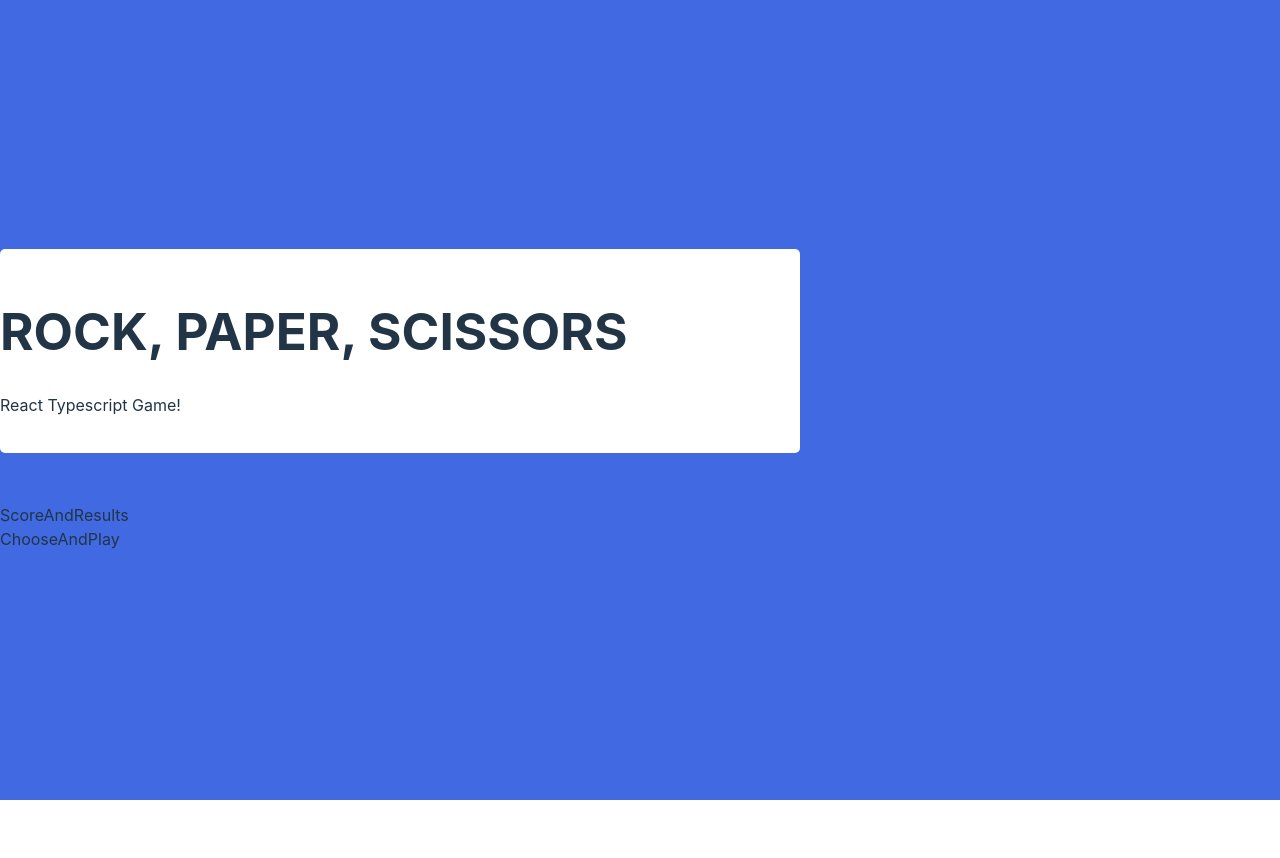
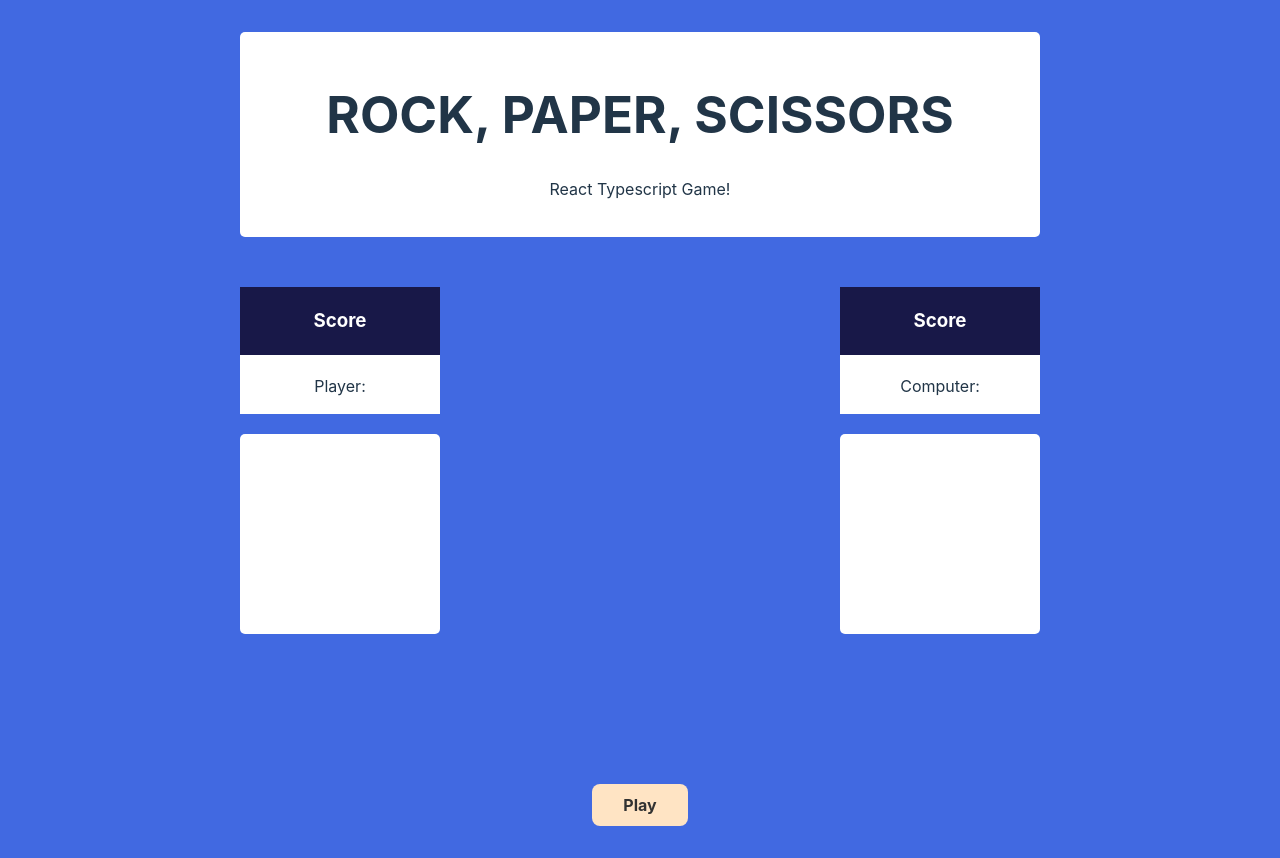
Before and after one commit to rycalingo/rock-paper-scissors-react-ts, a React (Vite) app: page / in a window 1280 px wide. Before the commit the page ends 800 px from the top, so only its background shows below. Built offline with nearby package versions, Linux system fonts and the light colour scheme.

Commit message:
Setting up the sections for the game

```diff
--- a/src/index.css
+++ b/src/index.css
@@ -11,6 +11,13 @@
   text-rendering: optimizeLegibility;
   -webkit-font-smoothing: antialiased;
   -moz-osx-font-smoothing: grayscale;
+}
+
+#root {
+  max-width: 1280px;
+  margin: 0 auto;
+  padding: 2rem;
+  text-align: center;
 }
 
 a {
--- /dev/null
+++ b/src/sections/ChooseAndPlay.module.css
@@ -0,0 +1,13 @@
+.choiceBtnCtn {
+  display: flex;
+  justify-content: center;
+  gap: 50px;
+}
+
+.playBtn {
+  background-color: bisque;
+  color: rgb(50, 50, 50);
+  padding: 10px 30px;
+  margin-top: 50px;
+  font-weight: bold;
+}
--- a/src/sections/ChooseAndPlay.tsx
+++ b/src/sections/ChooseAndPlay.tsx
@@ -1,5 +1,12 @@
+import styles from "./ChooseAndPlay.module.css";
+
 const ChooseAndPlay = () => {
-	return <div>ChooseAndPlay</div>;
+	return (
+		<>
+			<div className={styles.choiceBtnCtn}></div>
+			<button className={styles.playBtn}>Play</button>
+		</>
+	);
 };
 
 export default ChooseAndPlay;
--- /dev/null
+++ b/src/sections/ScoreAndResults.module.css
@@ -0,0 +1,43 @@
+.scoreCtn {
+  display: flex;
+  justify-content: space-between;
+}
+
+.scoreCtn h3 {
+  margin-top: 0;
+  padding: 20px 0;
+  background-color: #181848;
+  color: #fff;
+}
+
+.score {
+  width: 200px;
+  background-color: #fff;
+  margin-bottom: 20px;
+}
+
+.results {
+  display: flex;
+  justify-content: space-between;
+  align-items: center;
+  margin-bottom: 100px;
+  height: 200px;
+}
+
+.playerHand,
+.computerHand {
+  display: flex;
+  align-items: center;
+  justify-content: center;
+  flex-direction: column;
+  background-color: white;
+  width: 200px;
+  height: 200px;
+  border-radius: 5px;
+  position: relative;
+}
+
+.midCol {
+  color: #fff;
+  max-width: 400px;
+}
--- a/src/sections/ScoreAndResults.tsx
+++ b/src/sections/ScoreAndResults.tsx
@@ -1,5 +1,25 @@
+import styles from "./ScoreAndResults.module.css";
+
 const ScoreAndResults = () => {
-	return <div>ScoreAndResults</div>;
+	return (
+		<>
+			<div className={styles.scoreCtn}>
+				<div className={styles.score}>
+					<h3>Score</h3>
+					<p>Player:</p>
+				</div>
+				<div className={styles.score}>
+					<h3>Score</h3>
+					<p>Computer: </p>
+				</div>
+			</div>
+			<div className={styles.results}>
+				<div className={styles.playerHand}></div>
+				<div className={styles.midCol}></div>
+				<div className={styles.computerHand}></div>
+			</div>
+		</>
+	);
 };
 
 export default ScoreAndResults;
```
